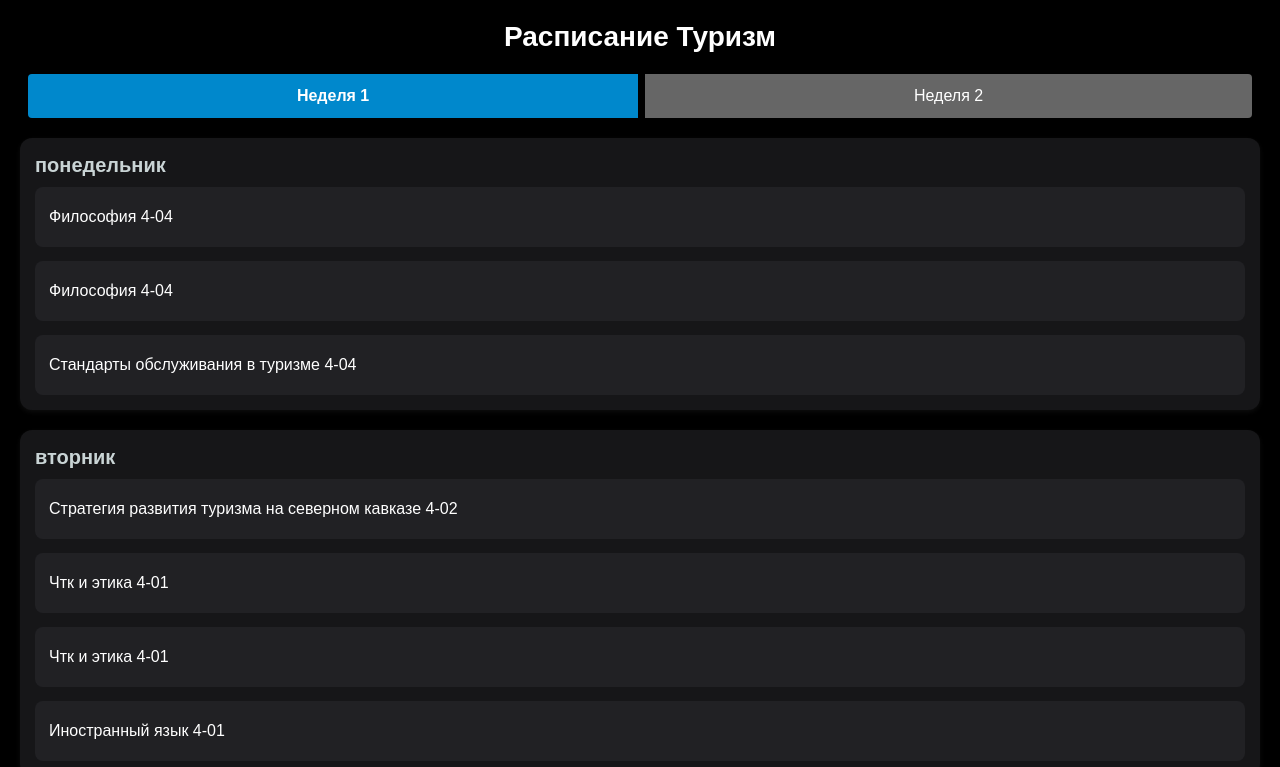
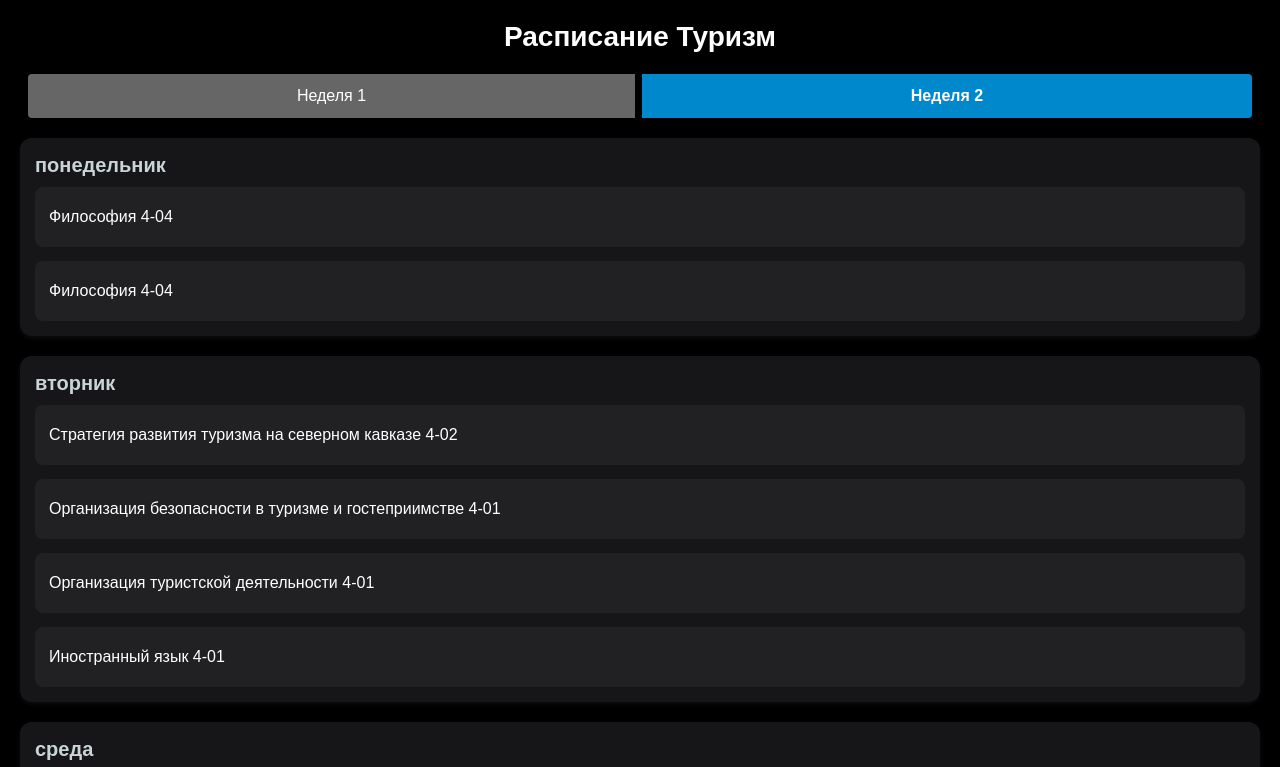
Before and after one commit to n3vermin9/Scedule, a plain HTML site: page index.html in a window 1280 px wide. Shown: the top 767 px of the page. Drawn offline with nearby package versions, Linux system fonts and the light colour scheme; a web font is replaced by a local one.

Commit message:
minor fix

```diff
--- a/index.html
+++ b/index.html
@@ -290,7 +290,7 @@
         const startOfYear = new Date(monday.getFullYear(), 0, 1);
         const days = Math.floor((monday - startOfYear) / (24 * 60 * 60 * 1000));
         const weekNumber = Math.ceil(days / 7);
-        return (weekNumber % 2 === 0); // Return true if even week
+        return (weekNumber % 2 !== 0); // Return true if even week
     }
 
     // Initial setup - determine week on load based on the current Monday
```
